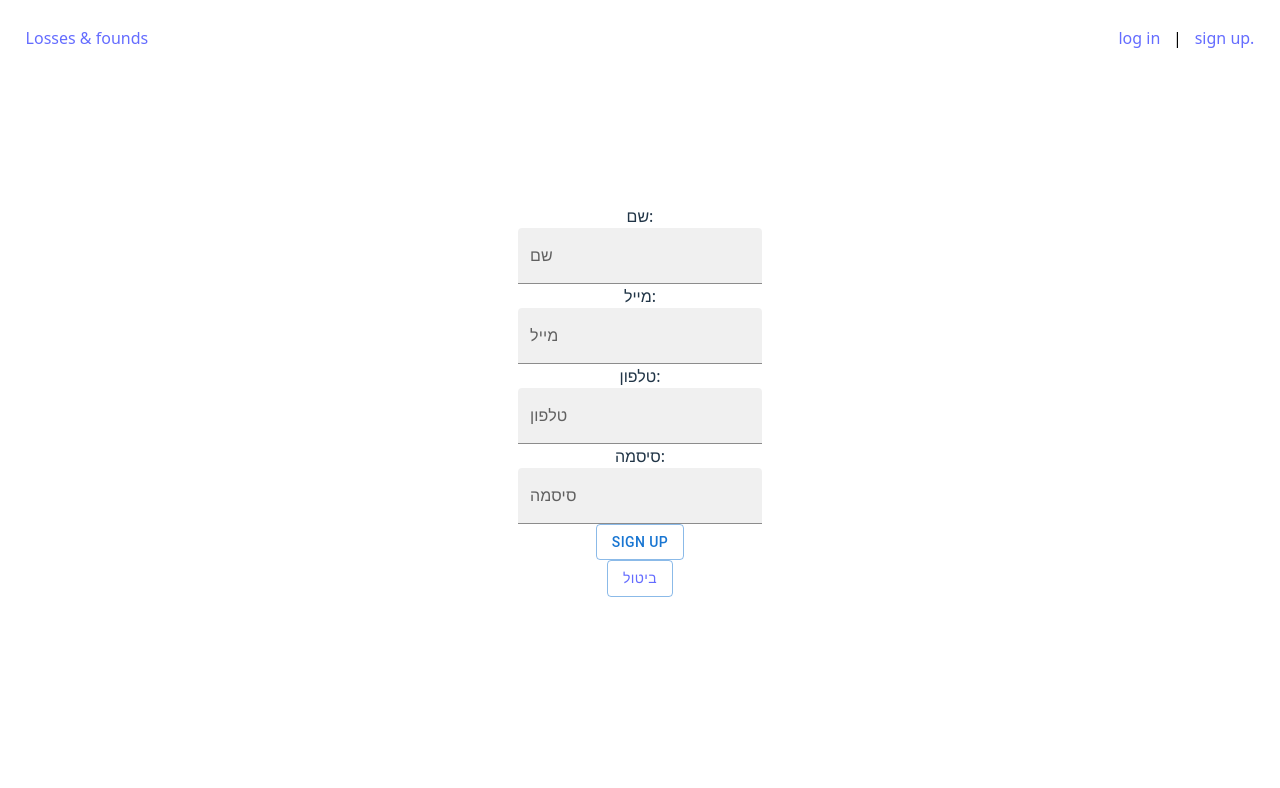
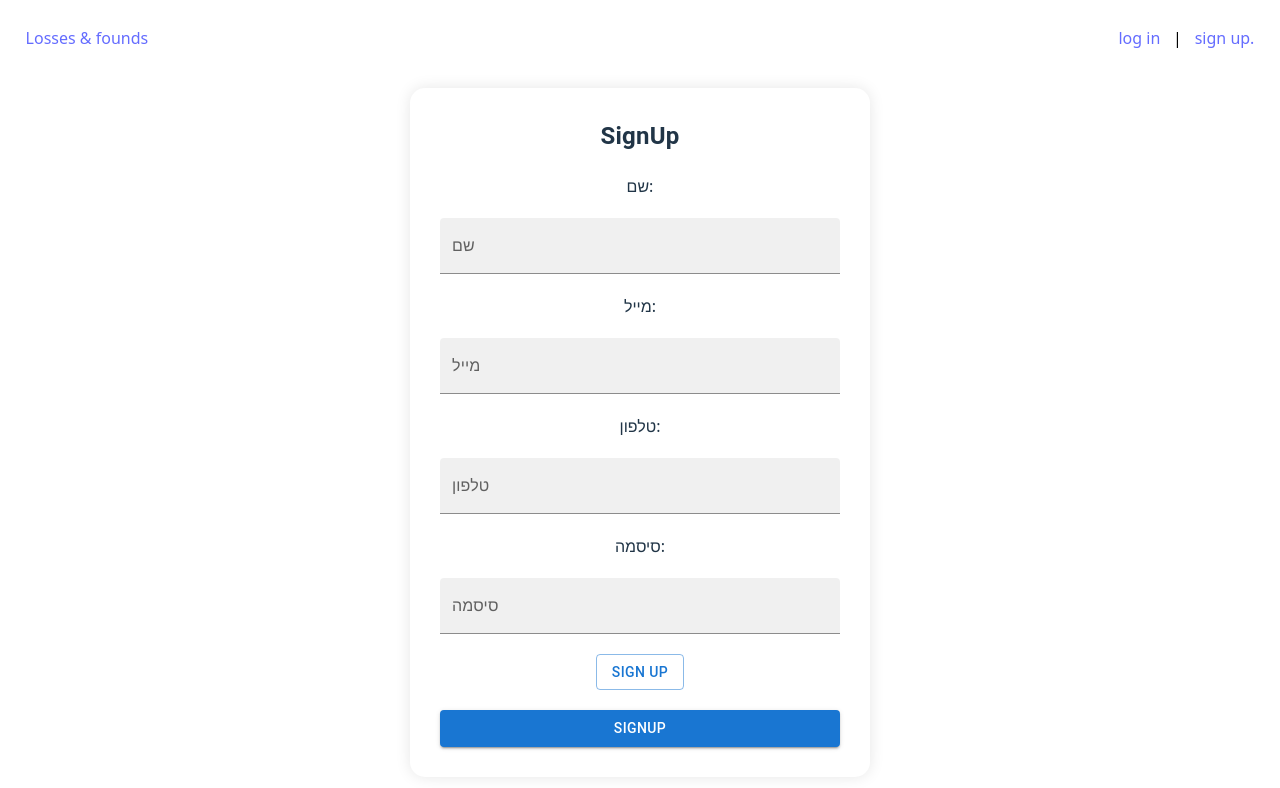
Before and after one commit to Tzipi-dev/react-node-project, a React (Vite) app in the folder frontend/: page /users in a window 1280 px wide. Shown: the top 788 px of the page. Built offline with nearby package versions, Linux system fonts and the light colour scheme.

Commit message:
formDesign

```diff
--- a/frontend/src/components/LogIn.tsx
+++ b/frontend/src/components/LogIn.tsx
@@ -1,13 +1,14 @@
-import { Button, TextField } from "@mui/material";
+import { Button, TextField, Typography } from "@mui/material";
 import { useForm } from "react-hook-form";
 // import CancelRoundedIcon from '@mui/icons-material/CancelRounded';
 import { zodResolver } from "@hookform/resolvers/zod"
 import LogInSchema from "../schemas/LogInSchema";
-import { errorCSS } from "../globalStyle";
+import { errorCSS, loginBox, loginContainer, loginForm, loginTitle } from "../globalStyle";
 import { LogInUser, User } from "../interfaces/models";
 import { useAddLoginMutation } from "../redux/api/loging/apiLoginSlice";
 import { Link, useNavigate } from "react-router";
 import { useEffect, useState } from "react";
+
 // import { getCookie } from "../utils/cookieUtils";
 const LogIn = () => {
   const [loggedInUserId, setLoggedInUserId] = useState<string | undefined>(undefined);
@@ -15,20 +16,21 @@ const LogIn = () => {
   // const [AddLoginMutation] = useAddLoginMutation()
   const [addLogin] = useAddLoginMutation();
   const { handleSubmit, register, formState: { errors } } = useForm({ resolver: zodResolver(LogInSchema) })
+  console.log(loginBox);
 
 
-  const navigate=useNavigate()
+  const navigate = useNavigate()
   const onSubmit = async (data: LogInUser) => {
     try {
       const result = await addLogin(data).unwrap();
       console.log("שם המשתמש:", result.user.name);
       console.log("מספר טלפון:", result.user.phone);
-      console.log("accessToken",result.accessToken);
+      console.log("accessToken", result.accessToken);
       setLoggedInUserId(result.user._id.toString());
       // document.cookie = `token=${result.accessToken}; path=/; secure; HttpOnly; SameSite=Strict`;
       console.log(loggedInUserId);
       // console.log("Token:", getCookie('token'));
-      setCurrentUser({_id:result.user._id, name: result.user.name, email:result.user.email,  phone: result.user.phone, password: result.user.password})
+      setCurrentUser({ _id: result.user._id, name: result.user.name, email: result.user.email, phone: result.user.phone, password: result.user.password })
       console.log(result);
       navigate('/')
     } catch (err) {
@@ -45,8 +47,12 @@ const LogIn = () => {
   }, [currentUser]);
   return (
     <div>
+      <div style={loginContainer}>
+        <div style={loginBox}>
+          <Typography sx={loginTitle}>LogIn</Typography>
           {/* <div onClick={}><CancelRoundedIcon /></div> */}
-        <form onSubmit={handleSubmit(onSubmit)}>
+          <form style={loginForm} onSubmit={handleSubmit(onSubmit)}>
+
             <div>
               <TextField id="filled-basic" label="מייל" variant="filled" {...register("email",)} />
               {errors.email && <p style={errorCSS}>{errors.email.message}</p>}
@@ -61,6 +67,8 @@ const LogIn = () => {
             <Link to="/">ביטול</Link>
           </Button>
         </div>
+      </div>
+    </div>
   )
 }
 
--- a/frontend/src/components/SignUp.tsx
+++ b/frontend/src/components/SignUp.tsx
@@ -1,11 +1,12 @@
-import { Button, TextField } from "@mui/material";
+import { Button, TextField, Typography } from "@mui/material";
 import { useForm } from "react-hook-form";
-import { errorCSS } from "../globalStyle";
+import { errorCSS, loginBox, loginContainer, loginForm, loginTitle } from "../globalStyle";
 import { zodResolver } from "@hookform/resolvers/zod";
 import UserSchema from "../schemas/UserSchema";
 import { useAddUserMutation } from "../redux/api/users/apiUserSlice";
 import { User } from "../interfaces/models";
-import { Link } from "react-router";
+// import { Link } from "react-router";
+
 const SignUp = () => {
     const { handleSubmit, register, formState: { errors } } = useForm({ resolver: zodResolver(UserSchema) })
     const [AddUserMutation] = useAddUserMutation()
@@ -17,15 +18,41 @@ const SignUp = () => {
         catch (error) {
             console.error('Error adding user:', error);
         }
-        finally{
+        finally {
 
         }
     }
-
     return (
         <div>
+            <div style={loginContainer}>
+                <div style={loginBox}>
+                    <Typography sx={loginTitle}>SignUp</Typography>
+                    <form style={loginForm} onSubmit={handleSubmit(onSubmit)} noValidate>
+                        <div>שם:</div>
+                        <TextField id="filled-basic" label="שם" variant="filled" {...register("name")} />
+                        {errors.name && <p style={errorCSS}>{errors.name.message}</p>}
+                        <div>מייל:</div>
+                        <TextField id="filled-basic" label="מייל" variant="filled" {...register("email")} />
+                        {errors.email && <p style={errorCSS}>{errors.email.message}</p>}
+                        <div>טלפון:</div>
+                        <TextField id="filled-basic" label="טלפון" variant="filled" {...register("phone")} />
+                        {errors.phone && <p style={errorCSS}>{errors.phone.message}</p>}
+                        <div>סיסמה:</div>
+                        <TextField id="filled-basic" label="סיסמה" variant="filled" type="password" {...register("password")} />
+                        {errors.password && <p style={errorCSS}>{errors.password.message}</p>}
+                        <div> <Button variant="outlined" type="submit" >sign up</Button></div>
+                        <Button variant="contained" color="primary" type="submit" fullWidth>
+                            SignUp
+                        </Button>
+                    </form>
+                </div>
+            </div>
+
+
+
+
             {/* <div onClick={}><CancelRoundedIcon /></div> */}
-            <form onSubmit={handleSubmit(onSubmit)}>
+            {/* <form onSubmit={handleSubmit(onSubmit)}>
                 <div>שם:</div>
                 <TextField id="filled-basic" label="שם" variant="filled" {...register("name")} />
                 {errors.name && <p style={errorCSS}>{errors.name.message}</p>}
@@ -42,7 +69,7 @@ const SignUp = () => {
             </form>
             <Button variant="outlined">
                 <Link to="/">ביטול</Link>
-            </Button>
+            </Button>  */}
         </div>
     )
 }
--- a/frontend/src/globalStyle.ts
+++ b/frontend/src/globalStyle.ts
@@ -4,3 +4,31 @@ export const errorCSS: CSSProperties = {
     color: 'red',
     fontSize: 'smaller'
 }
+export const loginContainer: CSSProperties = {
+    height: "100vh",
+    display: "flex",
+    justifyContent: "center",
+    alignItems: "center",
+    backgroundColor: "white",
+  };
+
+  export const loginBox: CSSProperties = {
+    padding: "30px",
+    width: "400px",
+    borderRadius: "15px",
+    boxShadow: "0 0 15px rgba(0, 0, 0, 0.1)",
+    backgroundColor: "#ffffff",
+  };
+
+  export const loginTitle: CSSProperties = {
+    textAlign: "center",
+    marginBottom: "20px",
+    fontSize: "24px",
+    fontWeight: 600,
+  };
+
+  export const loginForm: CSSProperties = {
+    display: "flex",
+    flexDirection: "column",
+    gap: "20px",
+  };
```
Lines whose indentation alone changed are shown as unchanged.
